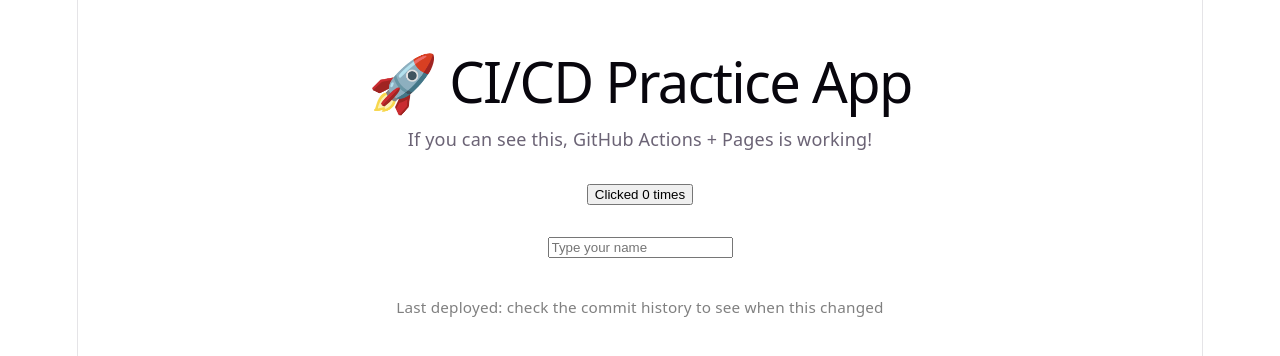
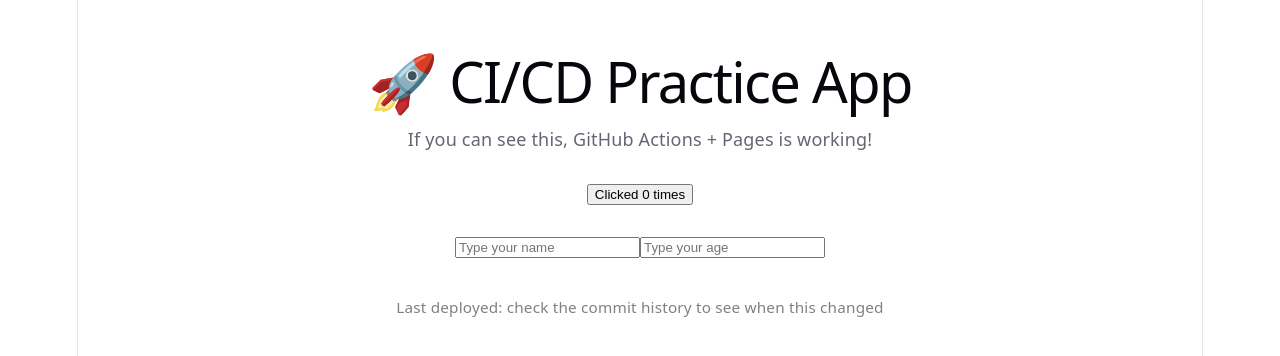
Before and after one commit to Madush4/ci-cd-practice, a React (Vite) app: page / in a window 1280 px wide. Shown: the top 356 px of the page. Built offline with nearby package versions, Linux system fonts and the light colour scheme.

Commit message:
style : Change the ui of the home screen

```diff
--- a/src/App.jsx
+++ b/src/App.jsx
@@ -4,7 +4,7 @@ import "./App.css";
 function App() {
   const [count, setCount] = useState(0);
   const [name, setName] = useState("");
-
+  const [age, setAge] = useState("");
 
   return (
     <div style={{ textAlign: "center", padding: "2rem" }}>
@@ -24,9 +24,15 @@ function App() {
           value={name}
           onChange={(e) => setName(e.target.value)}
         />
+        <input
+          type="text"
+          placeholder="Type your age"
+          value={age}
+          onChange={(e) => setAge(e.target.value)}
 
+        />
         {name && <p>Hello, {name}! 👋</p>}
-
+        {age && <p>You are {age} years old.</p>}
       </div>
 
       <p style={{ marginTop: "2rem", fontSize: "0.85rem", color: "gray" }}>
```
